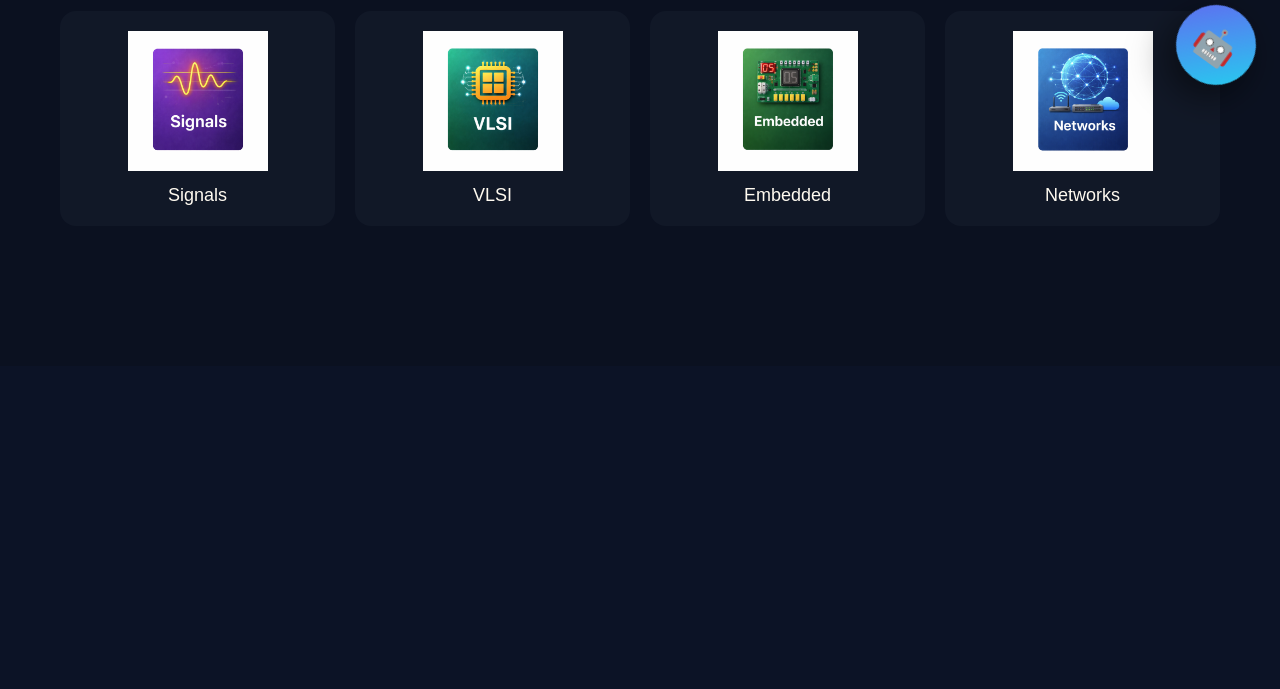
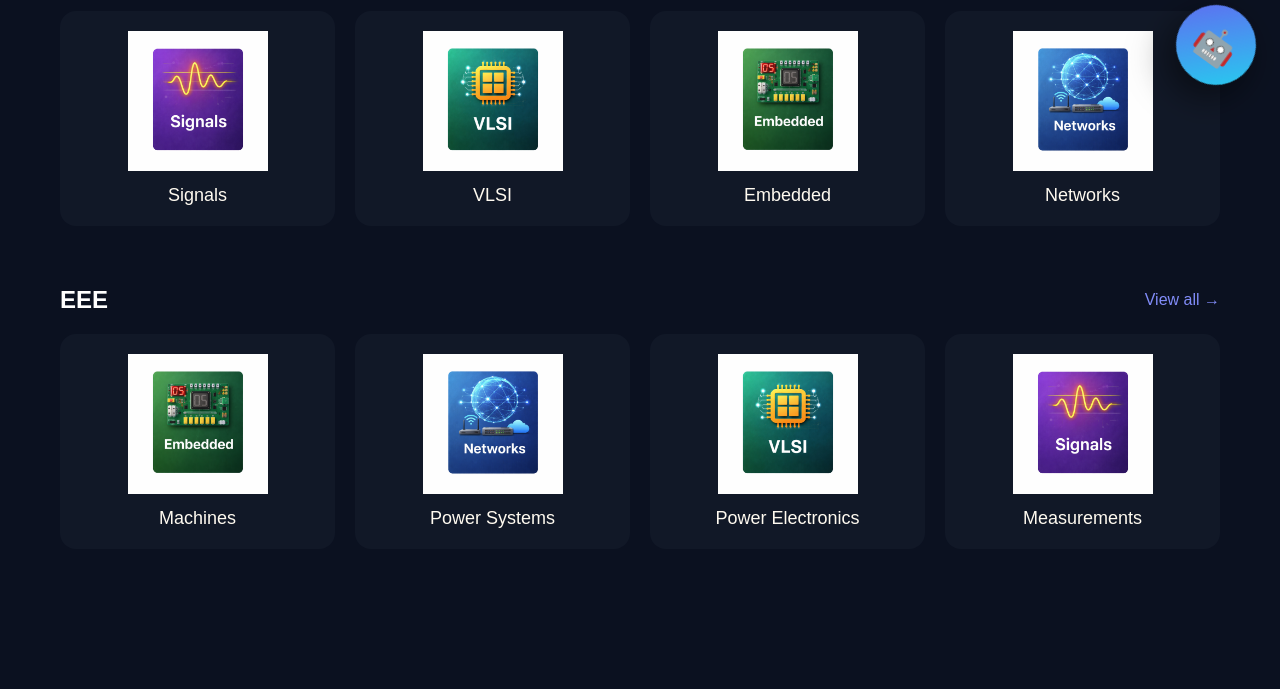
Before and after one commit to ssvprasad144/CareerInnTech, a Django app: page /skills/ in a window 1280 px wide. Shown: the part 691-1380 px from the top of the page. Before the commit the page ends 896 px from the top, so only its background shows below. Run offline with Django 5.2, Linux system fonts and the light colour scheme.

Commit message:
Update btech_skills.html
added eee

```diff
--- a/careerinntech/templates/skills/btech_skills.html
+++ b/careerinntech/templates/skills/btech_skills.html
@@ -88,6 +88,44 @@
     </div>
   </section>
 
+  <!-- ================= EEE ================= -->
+  <section class="branch-section">
+    <div class="branch-header">
+      <h2>EEE</h2>
+      <a href="{% url 'btech_view_all' %}?branch=eee" class="view-all">View all →</a>
+    </div>
+
+    <div class="course-grid">
+      <a href="{% url 'course_detail' %}?course=Machines&branch=eee&source=skills"
+         class="course-card"
+         data-course="machines">
+        <img src="{% static 'images/skills/embedded.png' %}">
+        <p>Machines</p>
+      </a>
+
+      <a href="{% url 'course_detail' %}?course=Power%20Systems&branch=eee&source=skills"
+         class="course-card"
+         data-course="power systems">
+        <img src="{% static 'images/skills/networks.png' %}">
+        <p>Power Systems</p>
+      </a>
+
+      <a href="{% url 'course_detail' %}?course=Power%20Electronics&branch=eee&source=skills"
+         class="course-card"
+         data-course="power electronics">
+        <img src="{% static 'images/skills/vlsi.png' %}">
+        <p>Power Electronics</p>
+      </a>
+
+      <a href="{% url 'course_detail' %}?course=Measurements&branch=eee&source=skills"
+         class="course-card"
+         data-course="measurements">
+        <img src="{% static 'images/skills/signals.png' %}">
+        <p>Measurements</p>
+      </a>
+    </div>
+  </section>
+
 </div>
 
 <!-- SEARCH SCRIPT -->
```
